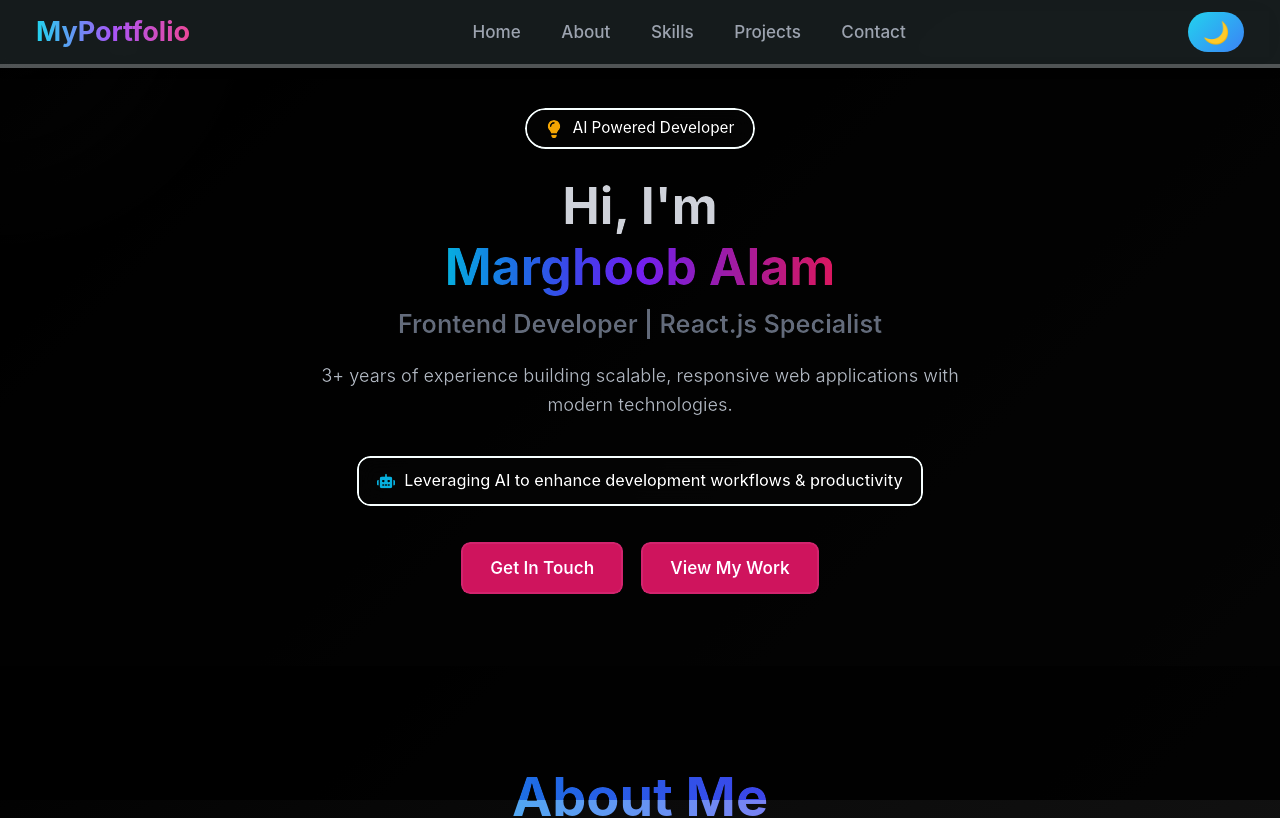
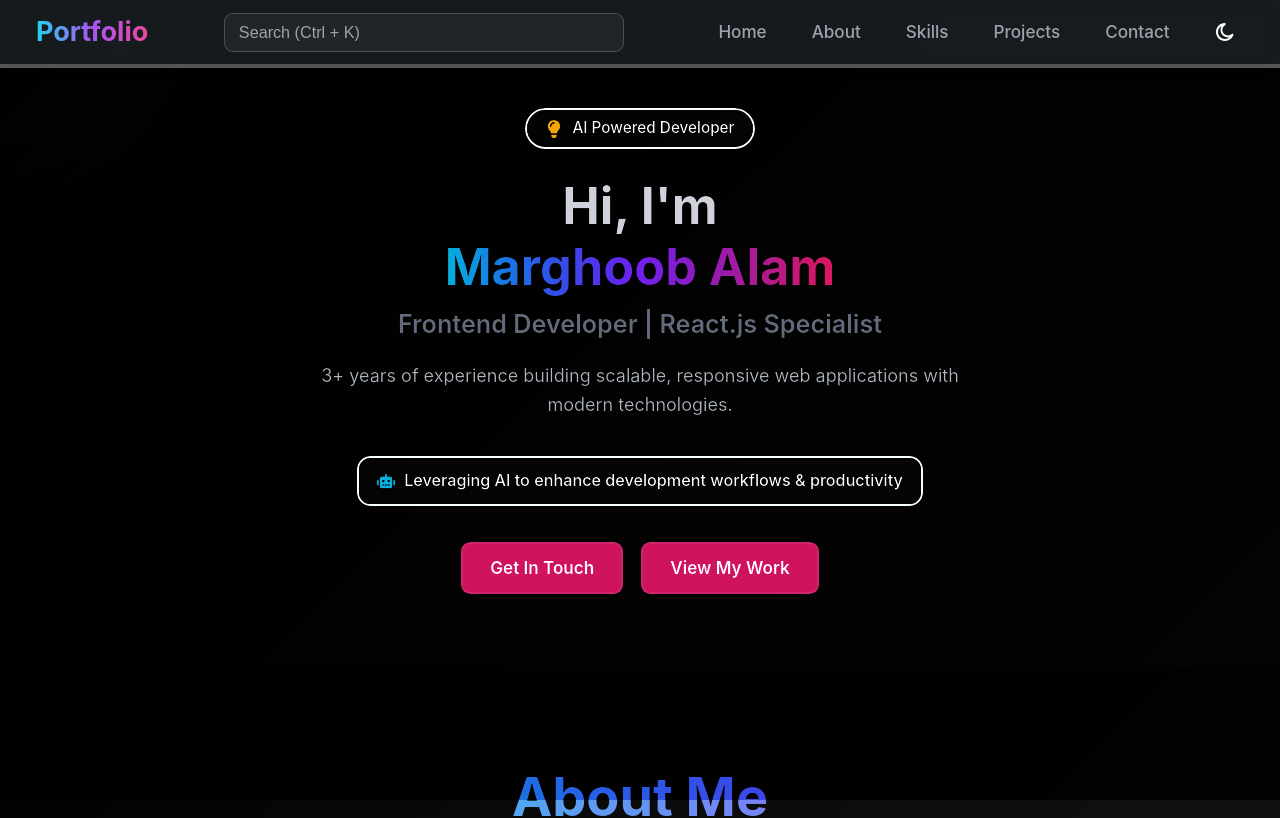
Before and after one commit to alammarghoob260/marghoobs_portfolio, a React (Vite) app: page / in a window 1280 px wide. Shown: the top 818 px of the page. Built offline with nearby package versions, Linux system fonts and the light colour scheme.

Commit message:
Search Bar integration.

```diff
--- a/src/App.jsx
+++ b/src/App.jsx
@@ -8,6 +8,7 @@ import ContactSection from "./components/ContactSection";
 import Footer from "./components/Footer";
 import FerroLayer from "./FerroLayer"; // Modular effect
 import SpotlightLayer from "./SpotlightLayer";
+import { SearchProvider } from "./components/Search/SearchContext";
 import "./App.css";
 
 const App = () => {
@@ -35,7 +36,7 @@ const App = () => {
   }, []);
 
   return (
-    <>
+    <SearchProvider>
       {/* <FerroLayer /> */}
       <SpotlightLayer />
       <Navbar />
@@ -59,7 +60,7 @@ const App = () => {
       <div className="ferro">
         <Footer />
       </div>
-    </>
+    </SearchProvider>
   );
 };
 
--- /dev/null
+++ b/src/assets/MoonIcon.jsx
@@ -0,0 +1,13 @@
+const MoonIcon = () => (
+  <svg
+    xmlns="http://www.w3.org/2000/svg"
+    viewBox="0 0 24 24"
+    width="24"
+    height="24"
+    fill="white"
+  >
+    <path d="M12.3,4.9c0.4-0.2,0.6-0.7,0.5-1.1S12.2,3,11.7,3C6.8,3.1,3,7.1,3,12c0,5,4,9,9,9c3.8,0,7.1-2.4,8.4-5.9c0.2-0.4,0-0.9-0.4-1.2c-0.4-0.3-0.9-0.2-1.2,0.1c-1,0.9-2.3,1.4-3.7,1.4c-3.1,0-5.7-2.5-5.7-5.7C9.4,7.8,10.5,5.9,12.3,4.9z M15.1,17.4c0.5,0,1,0,1.4-0.1C15.3,18.4,13.7,19,12,19c-3.9,0-7-3.1-7-7c0-2.5,1.4-4.8,3.5-6c-0.7,1.1-1,2.4-1,3.8C7.4,14,10.9,17.4,15.1,17.4z" />
+  </svg>
+);
+
+export default MoonIcon;
--- /dev/null
+++ b/src/assets/SunIcon.jsx
@@ -0,0 +1,21 @@
+const SunIcon = () => (
+  <svg
+    xmlns="http://www.w3.org/2000/svg"
+    viewBox="0 0 24 24"
+    width="24"
+    height="24"
+    fill="white"
+  >
+    <path d="M7,12c0,2.8,2.2,5,5,5s5-2.2,5-5s-2.2-5-5-5S7,9.2,7,12z M12,9c1.7,0,3,1.3,3,3s-1.3,3-3,3s-3-1.3-3-3S10.3,9,12,9z" />
+    <path d="M13,5V3c0-0.6-0.4-1-1-1s-1,0.4-1,1v2c0,0.6,0.4,1,1,1S13,5.6,13,5z" />
+    <path d="M19.1,4.9c-0.4-0.4-1-0.4-1.4,0l-1.4,1.4c-0.4,0.4-0.4,1,0,1.4c0.2,0.2,0.5,0.3,0.7,0.3s0.5-0.1,0.7-0.3l1.4-1.4C19.5,6,19.5,5.3,19.1,4.9z" />
+    <path d="M21,11h-2c-0.6,0-1,0.4-1,1s0.4,1,1,1h2c0.6,0,1-0.4,1-1S21.6,11,21,11z" />
+    <path d="M17.7,16.2c-0.4-0.4-1-0.4-1.4,0s-0.4,1,0,1.4l1.4,1.4c0.2,0.2,0.5,0.3,0.7,0.3s0.5-0.1,0.7-0.3c0.4-0.4,0.4-1,0-1.4L17.7,16.2z" />
+    <path d="M11,19v2c0,0.6,0.4,1,1,1s1-0.4,1-1v-2c0-0.6-0.4-1-1-1S11,18.4,11,19z" />
+    <path d="M4.9,19.1c0.2,0.2,0.5,0.3,0.7,0.3s0.5-0.1,0.7-0.3l1.4-1.4c0.4-0.4,0.4-1,0-1.4s-1-0.4-1.4,0l-1.4,1.4C4.5,18,4.5,18.7,4.9,19.1z" />
+    <path d="M2,12c0,0.6,0.4,1,1,1h2c0.6,0,1-0.4,1-1s-0.4-1-1-1H3C2.4,11,2,11.4,2,12z" />
+    <path d="M6.3,4.9c-0.4-0.4-1-0.4-1.4,0s-0.4,1,0,1.4l1.4,1.4C6.5,8,6.8,8.1,7.1,8.1S7.6,8,7.8,7.8c0.4-0.4,0.4-1,0-1.4L6.3,4.9z" />
+  </svg>
+);
+
+export default SunIcon;
--- a/src/components/Navbar/Navbar.css
+++ b/src/components/Navbar/Navbar.css
@@ -1,17 +1,15 @@
+/* 🔹 Navbar Container */
 .navbar {
   position: fixed;
   top: 0;
   left: 0;
   right: 0;
   z-index: 1000;
-
-  background-color: rgba(173, 216, 230, 0.12); /* light blue tint */
+  background-color: rgba(173, 216, 230, 0.12);
   backdrop-filter: blur(16px);
   -webkit-backdrop-filter: blur(16px);
-
-  border-bottom: 4px solid rgba(255, 255, 255, 0.25); /* soft white */
+  border-bottom: 4px solid rgba(255, 255, 255, 0.25);
   box-shadow: 0 2px 8px rgba(0, 0, 0, 0.3);
-
   transition: all 0.3s ease;
 }
 
@@ -20,9 +18,14 @@
   margin: 0 auto;
   padding: 0 1rem;
   display: flex;
-  justify-content: space-between;
   align-items: center;
   height: 64px;
+  gap: 1rem;
+}
+
+/* 🔹 Logo (extreme left) */
+.navbar-left {
+  flex-shrink: 0;
 }
 
 .navbar-logo {
@@ -33,39 +36,65 @@
   -webkit-background-clip: text;
   -webkit-text-fill-color: transparent;
   cursor: pointer;
+  white-space: nowrap;
 }
 
-@keyframes pulse {
-  0%,
-  100% {
-    opacity: 1;
-  }
-  50% {
-    opacity: 0.8;
-  }
+/* 🔍 Search Bar (center) */
+.navbar-search {
+  flex: 1;
+  display: flex;
+  align-items: center;
+  justify-content: center;
 }
 
+.search-input {
+  width: 100%;
+  max-width: 400px;
+  padding: 0.5rem 0.75rem;
+  border-radius: 0.5rem;
+  border: 1px solid rgba(255, 255, 255, 0.2);
+  background-color: rgba(255, 255, 255, 0.05);
+  color: white;
+  font-size: 0.9rem;
+  outline: none;
+  transition: all 0.3s ease;
+}
+
+.search-input::placeholder {
+  color: #9ca3af;
+}
+
+.search-input:focus {
+  border-color: rgba(34, 211, 238, 0.5);
+  box-shadow: 0 0 6px rgba(34, 211, 238, 0.4);
+}
+
+/* 🔹 Right Group */
+.navbar-right {
+  display: flex;
+  align-items: center;
+  gap: 1rem;
+  flex-shrink: 0;
+}
+
+/* 🔹 Desktop Links */
 .navbar-links-desktop {
   display: none;
   align-items: center;
-  gap: 0.25rem;
+  gap: 0.5rem;
 }
 
 .navbar-link {
   padding: 0.5rem 1rem;
   border-radius: 0.5rem;
-  border-style: solid;
-  border-width: 0px;
-  border-color: rgba(255, 255, 255, 0.15);
+  border: 0px solid rgba(255, 255, 255, 0.15);
   background-color: transparent;
-  backdrop-filter: none;
-  -webkit-backdrop-filter: none;
-  text-transform: capitalize;
   color: #9ca3af;
   text-decoration: none;
-  transition: all 0.3s ease;
+  text-transform: capitalize;
   font-size: 0.95rem;
   font-weight: 500;
+  transition: all 0.3s ease;
 }
 
 .navbar-link:hover {
@@ -81,6 +110,39 @@
   box-shadow: 0 0 8px rgba(34, 211, 238, 0.8);
 }
 
+/* 🔹 Theme Toggle (extreme right) */
+.theme-toggle {
+  background-color: transparent;
+  border: none;
+  border-radius: 50%;
+  padding: 0.4rem;
+  cursor: pointer;
+  display: flex;
+  align-items: center;
+  justify-content: center;
+  transition: background-color 0.3s ease;
+}
+
+.theme-toggle:hover {
+  background-color: rgba(255, 255, 255, 0.1);
+}
+
+.toggle-icon {
+  width: 24px;
+  height: 24px;
+  display: flex;
+  align-items: center;
+  justify-content: center;
+  transition: none;
+}
+
+.theme-toggle svg {
+  width: 100%;
+  height: 100%;
+  fill: white;
+}
+
+/* 🔹 Hamburger */
 .navbar-hamburger {
   display: block;
 }
@@ -100,6 +162,7 @@
   background-color: rgba(147, 51, 234, 0.3);
 }
 
+/* 🔹 Mobile Links */
 .navbar-links-mobile {
   background-color: rgba(0, 0, 0, 0.95);
   backdrop-filter: blur(20px);
@@ -131,7 +194,7 @@
   border-color: rgba(34, 211, 238, 0.5);
 }
 
-/* Medium screens and up */
+/* 🔹 Responsive Breakpoints */
 @media (min-width: 768px) {
   .navbar-links-desktop {
     display: flex;
@@ -146,49 +209,49 @@
   }
 }
 
-/* Large screens */
 @media (min-width: 1024px) {
   .navbar-container {
     padding: 0 2rem;
   }
 }
 
-/* Extra large screens */
 @media (min-width: 1536px) {
   .navbar-container {
     padding: 0 2.5rem;
   }
 }
 
-/* ✅ Fancy Theme Toggle */
-.theme-toggle {
-  font-size: 1.2rem;
-  background: linear-gradient(135deg, #22d3ee, #3b82f6);
-  border: none;
-  border-radius: 50px;
-  padding: 0.4rem 0.8rem;
-  font-weight: bold;
-  color: white;
-  cursor: pointer;
-  transition: all 0.3s ease;
-  margin-left: auto;
-  margin-right: 0;
+/* 🔎 Search Results Dropdown */
+.search-results-dropdown {
+  position: absolute;
+  top: 64px;
+  left: 50%;
+  transform: translateX(-50%);
+  width: 100%;
+  max-width: 400px;
+  background-color: rgba(0, 0, 0, 0.95);
+  border: 1px solid rgba(255, 255, 255, 0.15);
+  border-radius: 0.5rem;
+  padding: 0.5rem;
+  z-index: 999;
+  box-shadow: 0 4px 12px rgba(0, 0, 0, 0.4);
 }
 
-.theme-toggle:hover {
-  transform: scale(1.1);
-  box-shadow: 0 0 10px rgba(34, 211, 238, 0.5);
+.search-result-item {
+  display: block;
+  padding: 0.5rem 0.75rem;
+  color: white;
+  text-decoration: none;
+  border-radius: 0.4rem;
+  transition: background-color 0.3s ease;
 }
 
-.theme-toggle .toggle-icon {
-  display: inline-block;
-  transition: transform 0.3s ease;
+.search-result-item:hover {
+  background-color: rgba(255, 255, 255, 0.1);
 }
 
-.theme-toggle.dark .toggle-icon {
-  transform: rotate(0deg);
+.no-results {
+  padding: 0.5rem;
+  color: #9ca3af;
+  text-align: center;
 }
-
-.theme-toggle.light .toggle-icon {
-  transform: rotate(180deg);
-}
--- a/src/components/Navbar/index.jsx
+++ b/src/components/Navbar/index.jsx
@@ -1,20 +1,58 @@
-import { useState } from "react";
+import { useState, useEffect, useRef } from "react";
+import { useSearch } from "../Search/SearchContext"; // ✅ Context
+import SearchResults from "../Search/SearchResults"; // ✅ NEW: Import component
 import "./Navbar.css";
+import SunIcon from "../../assets/SunIcon";
+import MoonIcon from "../../assets/MoonIcon";
 
 const Navbar = () => {
   const [open, setOpen] = useState(false);
-  const [darkMode, setDarkMode] = useState(true); // Toggle state
+  const [darkMode, setDarkMode] = useState(true);
+  const [query, setQuery] = useState("");
+  const searchRef = useRef(null);
+  const links = ["Home", "About", "Skills", "Projects", "Contact"];
 
-  const links = ["Home", "About", "Skills", "Projects", "Contact"];
+  const { searchData } = useSearch();
+
+  const results = searchData.filter(
+    (item) =>
+      item.title.toLowerCase().includes(query.toLowerCase()) ||
+      item.content.toLowerCase().includes(query.toLowerCase())
+  );
+
+  useEffect(() => {
+    const handleShortcut = (e) => {
+      if ((e.ctrlKey || e.metaKey) && e.key.toLowerCase() === "k") {
+        e.preventDefault();
+        searchRef.current?.focus();
+      }
+    };
+    window.addEventListener("keydown", handleShortcut);
+    return () => window.removeEventListener("keydown", handleShortcut);
+  }, []);
 
   return (
     <nav className="navbar">
       <div className="navbar-container">
+        {/* 🔹 Left: Logo */}
         <div className="navbar-left">
-          <div className="navbar-logo">MyPortfolio</div>
+          <div className="navbar-logo">Portfolio</div>
         </div>
 
-        <div className="navbar-center">
+        {/* 🔍 Center: Search Bar */}
+        <div className="navbar-search">
+          <input
+            type="text"
+            placeholder="Search (Ctrl + K)"
+            className="search-input"
+            ref={searchRef}
+            value={query}
+            onChange={(e) => setQuery(e.target.value)}
+          />
+        </div>
+
+        {/* 🔹 Right: Links + Toggle */}
+        <div className="navbar-right">
           <div className="navbar-links-desktop">
             {links.map((link) => (
               <a
@@ -26,27 +64,27 @@ const Navbar = () => {
               </a>
             ))}
           </div>
-        </div>
 
-        <div className="navbar-right">
-          {/* 🔹 Fancy Toggle Button */}
           <button
             className={`theme-toggle ${darkMode ? "dark" : "light"}`}
             onClick={() => setDarkMode(!darkMode)}
             aria-label="Toggle Theme"
           >
-            <span className="toggle-icon">{darkMode ? "🌙" : "☀️"}</span>
+            <span className="toggle-icon">
+              {darkMode ? <MoonIcon /> : <SunIcon />}
+            </span>
           </button>
+        </div>
 
-          {/* Hamburger */}
-          <div className="navbar-hamburger">
-            <button onClick={() => setOpen(!open)}>
-              <span>☰</span>
-            </button>
-          </div>
+        {/* 🔹 Mobile Hamburger */}
+        <div className="navbar-hamburger">
+          <button onClick={() => setOpen(!open)}>
+            <span>☰</span>
+          </button>
         </div>
       </div>
 
+      {/* 🔹 Mobile Links */}
       {open && (
         <div className="navbar-links-mobile">
           {links.map((link) => (
@@ -60,6 +98,13 @@ const Navbar = () => {
           ))}
         </div>
       )}
+
+      {/* 🔎 Modular Search Results */}
+      <SearchResults
+        query={query}
+        results={results}
+        onSelect={() => setQuery("")}
+      />
     </nav>
   );
 };
--- /dev/null
+++ b/src/components/Search/SearchContext.jsx
@@ -0,0 +1,28 @@
+// src/components/Search/SearchContext.jsx
+import { createContext, useContext, useState } from "react";
+
+// Create context
+const SearchContext = createContext();
+
+// Custom hook for easy access
+export const useSearch = () => useContext(SearchContext);
+
+// Provider component
+export const SearchProvider = ({ children }) => {
+  const [searchData, setSearchData] = useState([]);
+
+  // Register a new searchable item
+  const registerSearchItem = (item) => {
+    setSearchData((prev) => {
+      // Avoid duplicate IDs
+      const exists = prev.some((i) => i.id === item.id);
+      return exists ? prev : [...prev, item];
+    });
+  };
+
+  return (
+    <SearchContext.Provider value={{ searchData, registerSearchItem }}>
+      {children}
+    </SearchContext.Provider>
+  );
+};
--- /dev/null
+++ b/src/components/Search/SearchResults.jsx
@@ -0,0 +1,27 @@
+// import "./SearchResults.css"; // optional if you want separate styling
+
+const SearchResults = ({ query, results, onSelect }) => {
+  if (!query) return null;
+
+  if (results.length === 0) {
+    return <p className="no-results">No results found.</p>;
+  }
+
+  return (
+    <div className="search-results-dropdown">
+      {results.map((item) => (
+        <a
+          key={item.id}
+          href={`#${item.id}`}
+          className="search-result-item"
+          onClick={() => onSelect(item)}
+        >
+          <strong>{item.title}</strong>
+          <p>{item.content.slice(0, 60)}...</p>
+        </a>
+      ))}
+    </div>
+  );
+};
+
+export default SearchResults;
```
Also changed, not shown: src/components/AboutSection/index.jsx (+23 -11 lines), src/components/ContactSection/index.jsx (+14 -1 lines), src/components/HeroSectiom/index.jsx (+14 -9 lines), src/components/ProjectSection/index.jsx (+27 -0 lines), src/components/SkillsSection/index.jsx (+18 -0 lines), src/assets/Dark_Mode.svg (added), src/assets/Light_Mode.svg (added).
